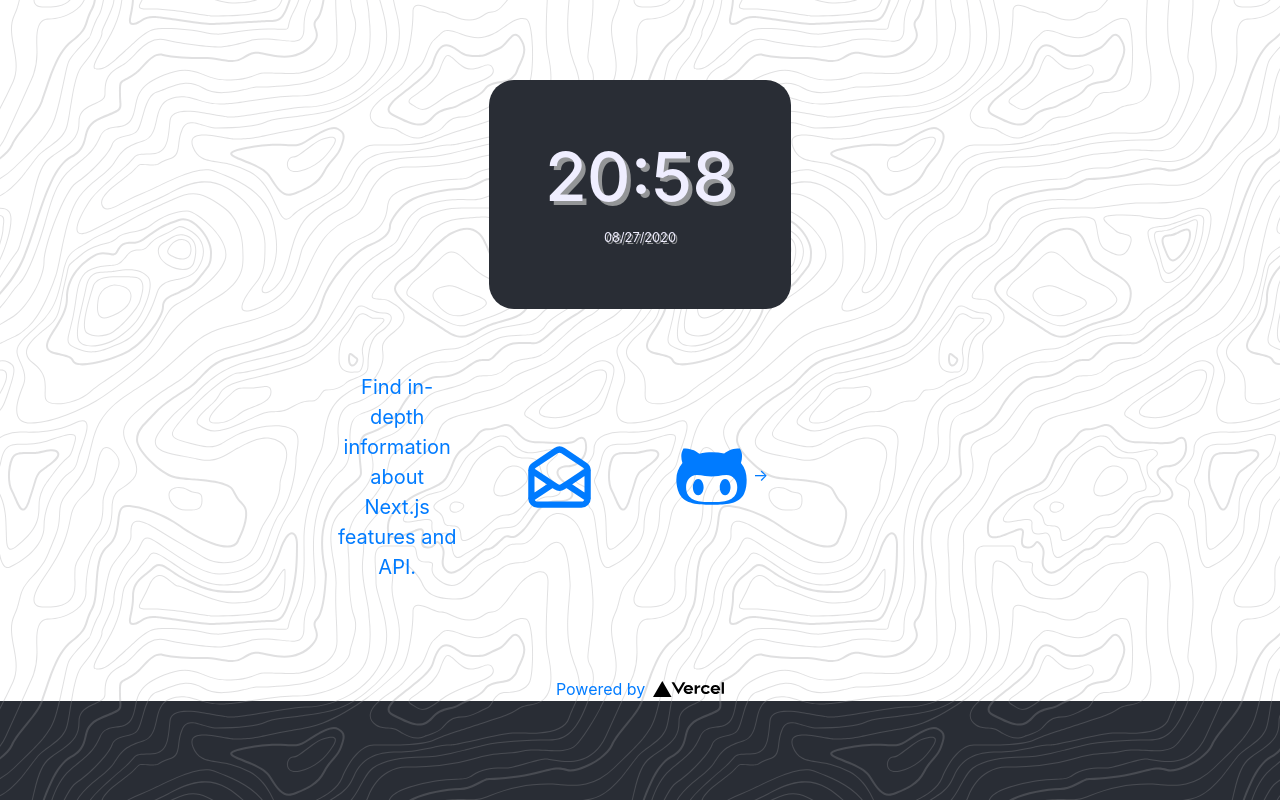
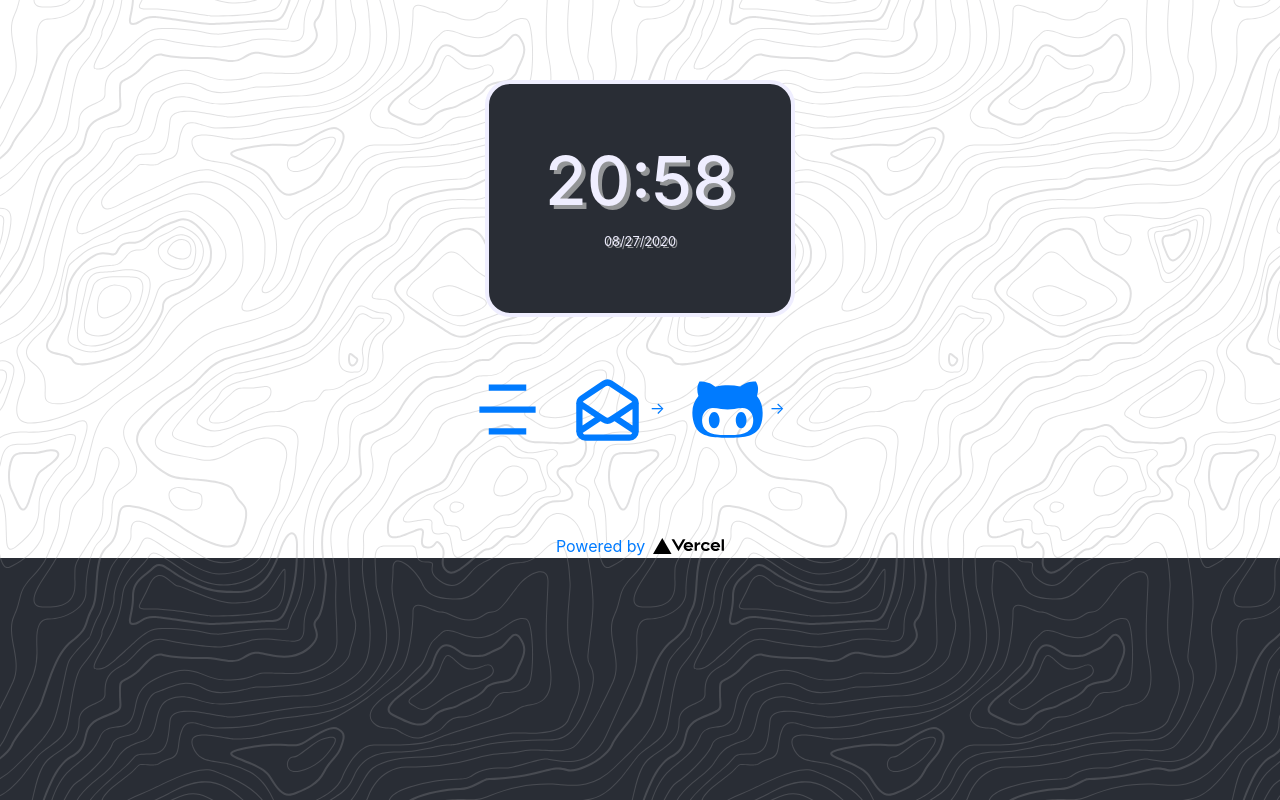
Before and after one commit to Thomashighbaugh/startpage, a Next.js app: page / in a window 1280 px wide. Built offline with nearby package versions, Linux system fonts and the light colour scheme.

Commit message:
menu items fill in

```diff
--- a/components/Clock/Clock.js
+++ b/components/Clock/Clock.js
@@ -1,10 +1,11 @@
-import React, { Component } from "react";
-import { format } from "date-fns";
+import React, {Component} from "react";
+import {format} from "date-fns";
 import PropTypes from "prop-types";
 import styled from "styled-components";
 
 const ClockDiv = styled.div`
   border-radius: 25px;
+  border: 0.25rem solid #efeeff;
   background: #292d35;
   padding: 3.5rem;
   color: #efeeff;
@@ -22,8 +23,8 @@ const Time = styled.h1`
 `;
 
 const LongDate = styled.h3`
-  font-size: 1.5rem;
-  margin-top: 0;
+  font-size: 2rem;
+    margin-top: 0;
   text-shadow: #939597 0.125rem 0.125rem;
 `;
 class Clock extends Component {
--- a/pages/api/hello.js
+++ b/pages/api/hello.js
@@ -2,5 +2,5 @@
 
 export default (req, res) => {
   res.statusCode = 200;
-  res.json({ name: "John Doe" });
+  res.json({name: "TLH"});
 };
--- a/pages/index.js
+++ b/pages/index.js
@@ -5,6 +5,8 @@ import styled from 'styled-components';
 import Footer from "../components/Footer/Footer";
 import {FaGithubAlt} from "react-icons/fa";
 import {HiOutlineMailOpen} from "react-icons/hi";
+import {RiMenu5Line} from "react-icons/ri";
+
 const GridStyles = styled.div`
   display: flex;
   align-items: center;
@@ -16,14 +18,13 @@ const GridStyles = styled.div`
 `
 
 const Cards = styled.div`
- margin: 0.5rem;
-  padding: 1.5rem;
+  padding: 1rem;
   text-align: left;
   color: inherit;
   text-decoration: none;
-  border: 1px solid #eaeaea;
-  border-radius: 10px;
-  transition: color 0.15s ease, border-color 0.15s ease;
+  border: 3px solid #eaeaea;
+  border-radius: 15px;
+  transition: color 1.5s ease, border-color 1.5s ease;
   background: #292d35;
 `
 
@@ -59,24 +60,24 @@ export default function Home() {
       <main className={styles.main}>
         <Clock />
 
-        <GridStyles className ="row">
+          <GridStyles className="btn-group">
 
-          <Cards className="col-2 btn"><a href="https://nextjs.org/docs" className={styles.card}>
+              <Cards className="btn"><a href="https://nextjs.org/docs" className={styles.card}>
 
-            <p>Find in-depth information about Next.js features and API.</p>
+                  <RiMenu5Line size={75}/>
               </a></Cards>
 
-          <Cards className="col-2 btn"><a href="https://nextjs.org/learn" className={styles.card}>
-              <HiOutlineMailOpen size={75}/>
+              <Cards className="btn"><a href="https://mail.zoho.com" className={styles.card}>
+                  <HiOutlineMailOpen size={75}/> &rarr;
               </a></Cards>
 
-          <Cards className="col-2 btn"><a
-            href="https://github.com/vercel/next.js/tree/master/examples"
+              <Cards className="btn"><a
+                  href="https://github.com/Thomashighbaugh"
                   className={styles.card}
               >
-<FaGithubAlt size={75} /> &rarr;
+                  <FaGithubAlt size={75}/> &rarr;
               </a></Cards>
-          <Cards className="col-2 btn">
+              <Cards className="btn">
                   <a
                       href="https://vercel.com/import?filter=next.js&utm_source=create-next-app&utm_medium=default-template&utm_campaign=create-next-app"
                       className={styles.card}
```
Also changed, not shown: styles/globals.css. Lines whose indentation alone changed are shown as unchanged.
